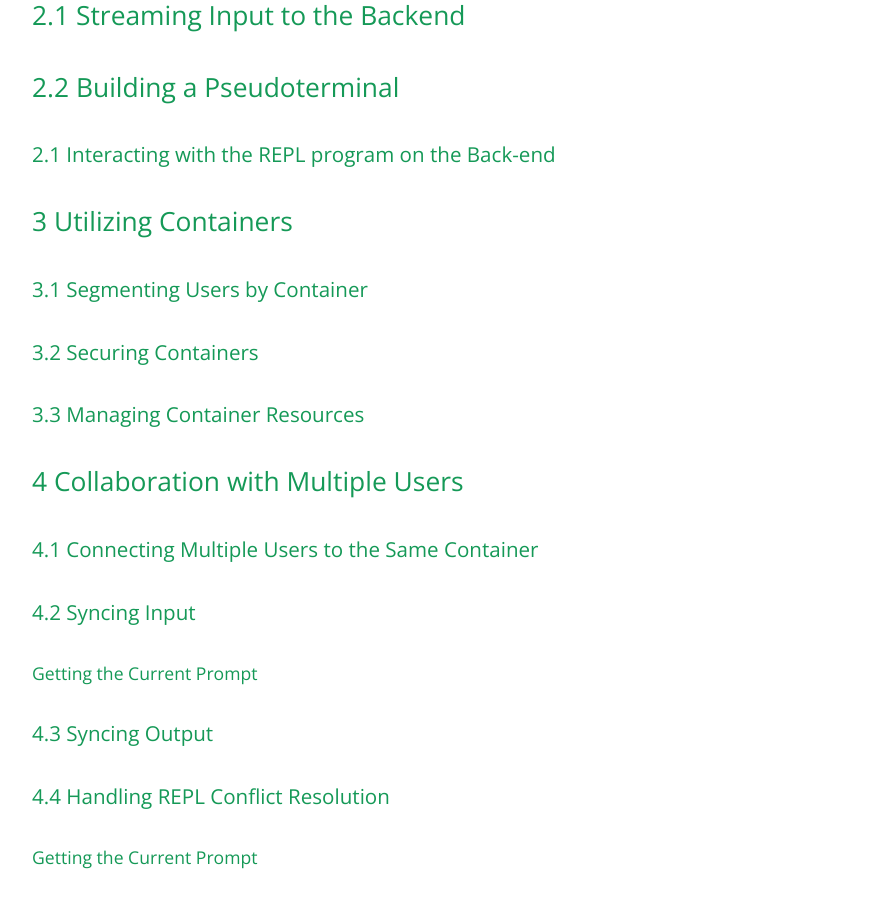
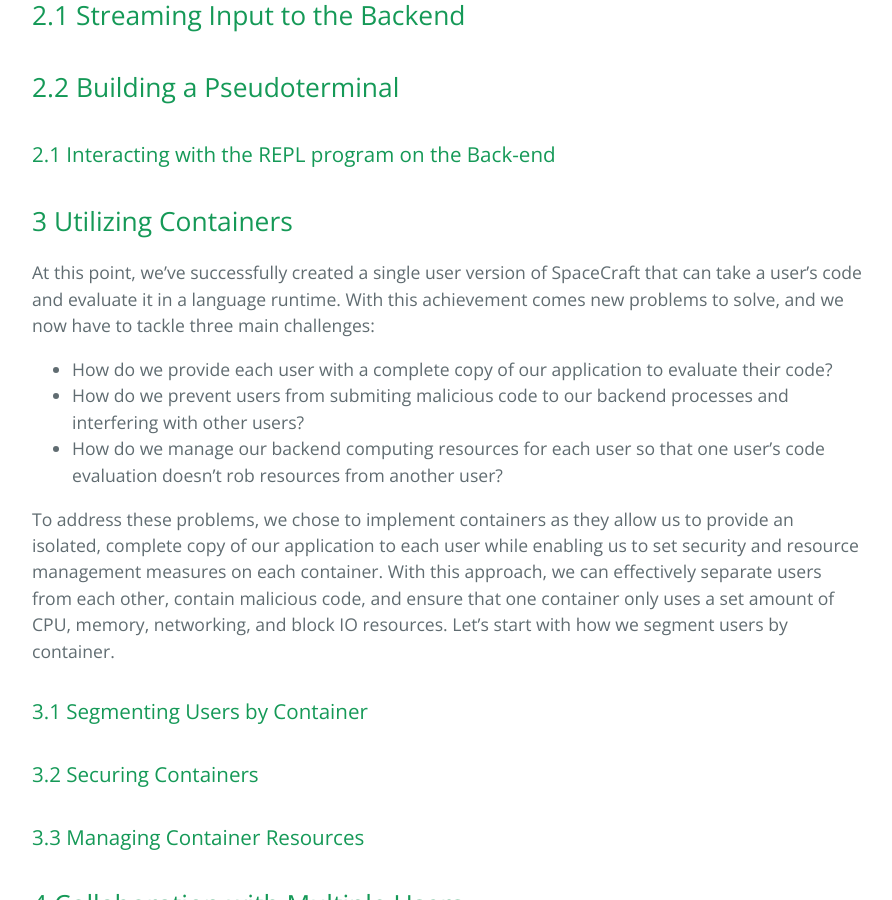
Before and after one commit to spacecraft-repl/spacecraft-repl.github.io, a Jekyll site: the page built from index.md, in a window 1280 px wide and 900 px high, scrolled down 2242 px. Shown: the whole window, without its empty margins (192-1084 px from the left). Built offline with Jekyll 4.4.1, drawn with Linux system fonts in a browser that asks for light colours; our own code applies the rules of GitHub Pages for plain Markdown files.

Commit message:
Wrote section 3 Utilizing Containers

```diff
--- a/index.md
+++ b/index.md
@@ -37,7 +37,12 @@ CodeMirror is a versatile text editor implemented in JavaScript for the browser.
 ### 2.1 Interacting with the REPL program on the Back-end
 
 ## 3 Utilizing Containers
+At this point, we've successfully created a single user version of SpaceCraft that can take a user's code and evaluate it in a language runtime. With this achievement comes new problems to solve, and we now have to tackle three main challenges:
+- How do we provide each user with a complete copy of our application to evaluate their code?
+- How do we prevent users from submiting malicious code to our backend processes and interfering with other users?
+- How do we manage our backend computing resources for each user so that one user's code evaluation doesn't rob resources from another user?
 
+To address these problems, we chose to implement containers as they allow us to provide an isolated, complete copy of our application to each user while enabling us to set security and resource management measures on each container. With this approach, we can effectively separate users from each other, contain malicious code, and ensure that one container only uses a set amount of CPU, memory, networking, and block IO resources. Let's start with how we segment users by container.
 
 ### 3.1 Segmenting Users by Container
 
```
